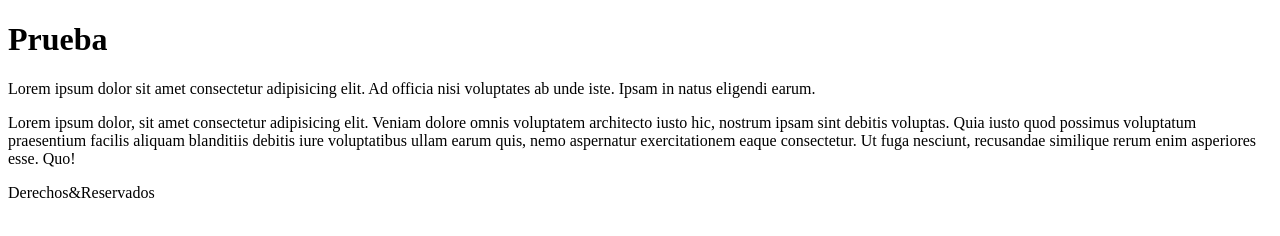
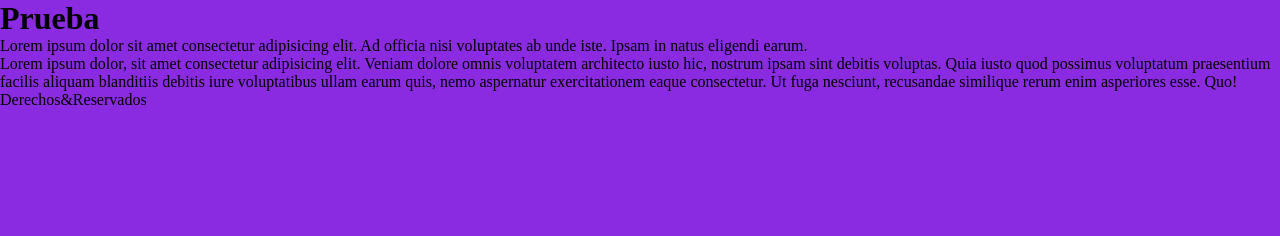
Before and after one commit to AniMuscolo/Repositorio-Compartido, a plain HTML site: page Nueva carpeta/index.html in a window 1280 px wide. Drawn offline with Linux system fonts and the light colour scheme.

Commit message:
Se hizo cambios en una rama

```diff
--- /dev/null
+++ b/Nueva carpeta/css/estilo.css
@@ -0,0 +1,8 @@
+*{
+    margin: 0;
+    padding: 0;
+    box-sizing: border-box;
+}
+body{
+    background-color: blueviolet;
+}
--- a/Nueva carpeta/index.html
+++ b/Nueva carpeta/index.html
@@ -3,6 +3,7 @@
 <head>
     <meta charset="UTF-8">
     <meta name="viewport" content="width=device-width, initial-scale=1.0">
+    <link rel="stylesheet" href="css/estilo.css">
     <title>Document</title>
 </head>
 <body>
```
